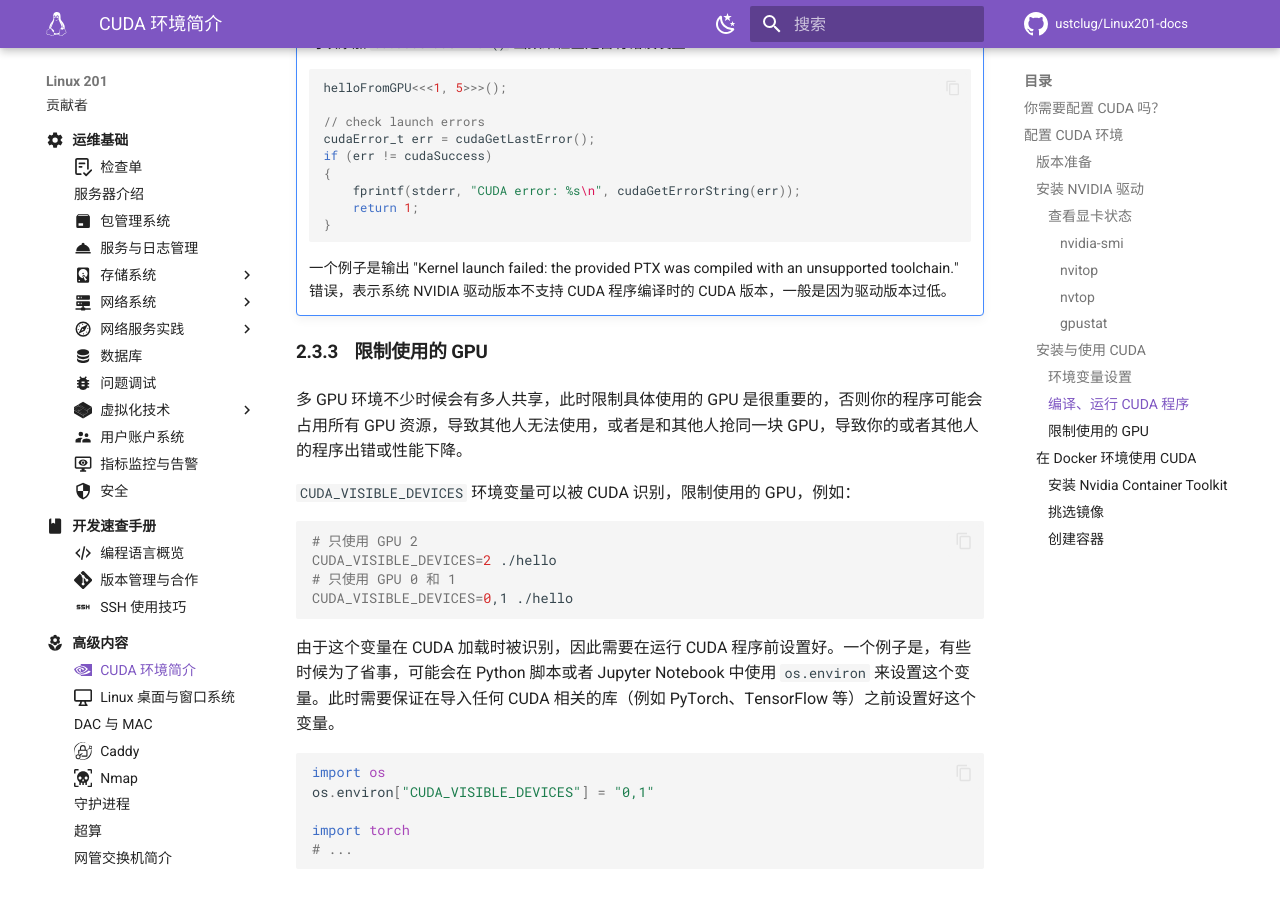
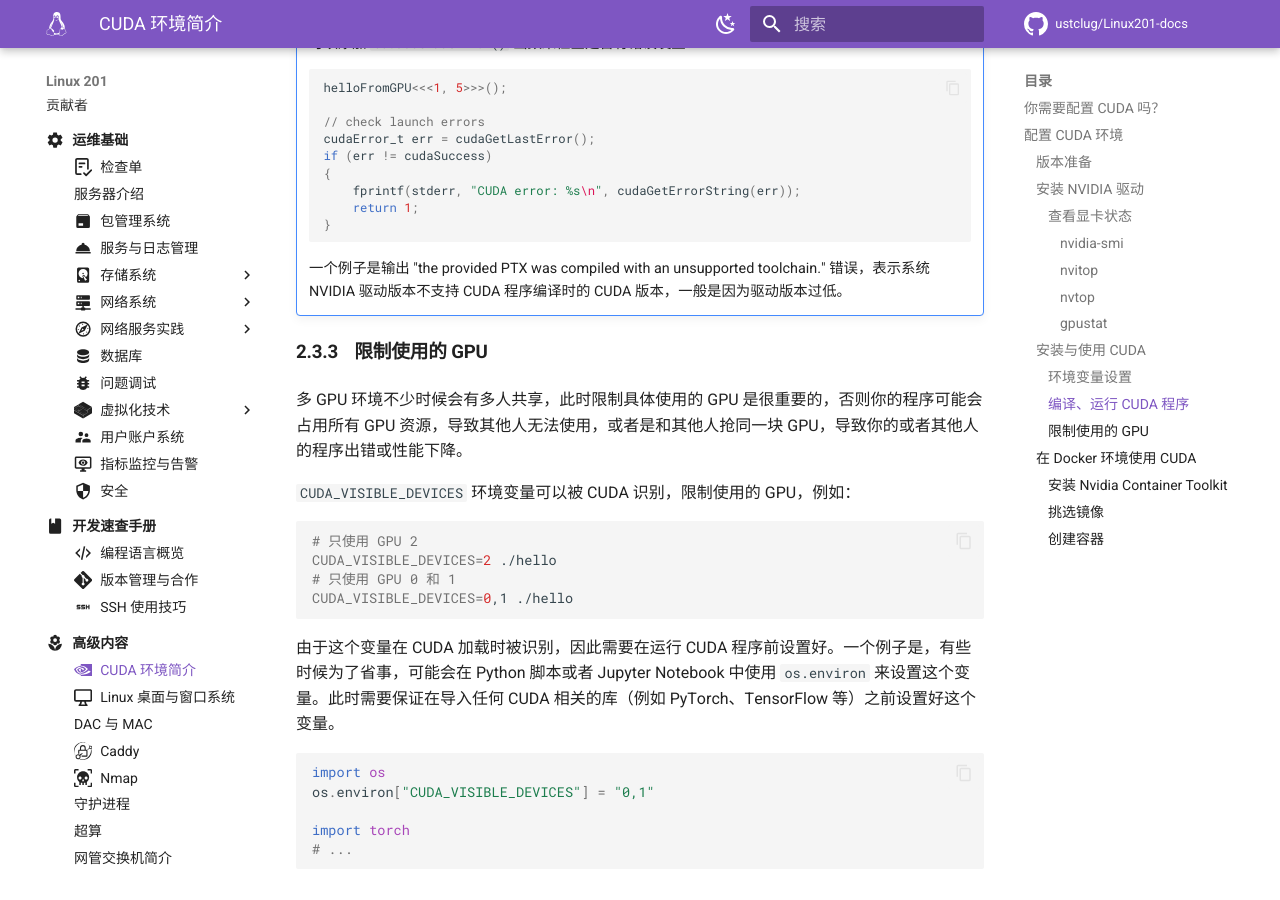
Before and after one commit to ustclug/Linux201-docs, an MkDocs documentation site: the page built from docs/advanced/cuda.md, in a window 1280 px wide and 900 px high, scrolled down 8251 px. Built offline with MkDocs 1.6.1 and Material for MkDocs 9.7.7, drawn with Linux system fonts in a browser that asks for light colours; comment, search, counter and statistics services are not loaded.

Commit message:
advacned/cuda: Fix typo

````diff
--- a/docs/advanced/cuda.md
+++ b/docs/advanced/cuda.md
@@ -295,7 +295,7 @@ Hello, World from GPU thread 4!
     }
     ```
 
-    一个例子是输出 "Kernel launch failed: the provided PTX was compiled with an unsupported toolchain." 错误，表示系统 NVIDIA 驱动版本不支持 CUDA 程序编译时的 CUDA 版本，一般是因为驱动版本过低。
+    一个例子是输出 "the provided PTX was compiled with an unsupported toolchain." 错误，表示系统 NVIDIA 驱动版本不支持 CUDA 程序编译时的 CUDA 版本，一般是因为驱动版本过低。
 
 #### 限制使用的 GPU {#limit-gpu}
 
````
